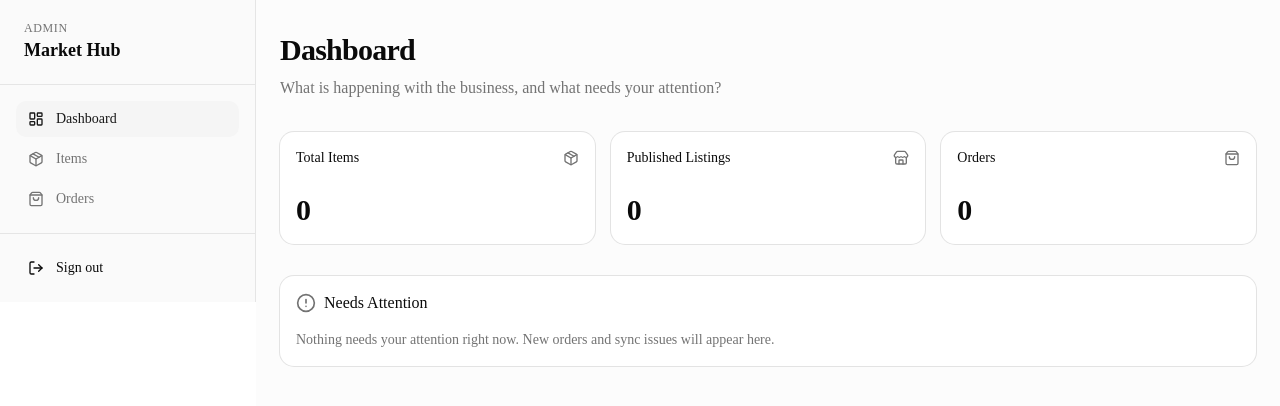
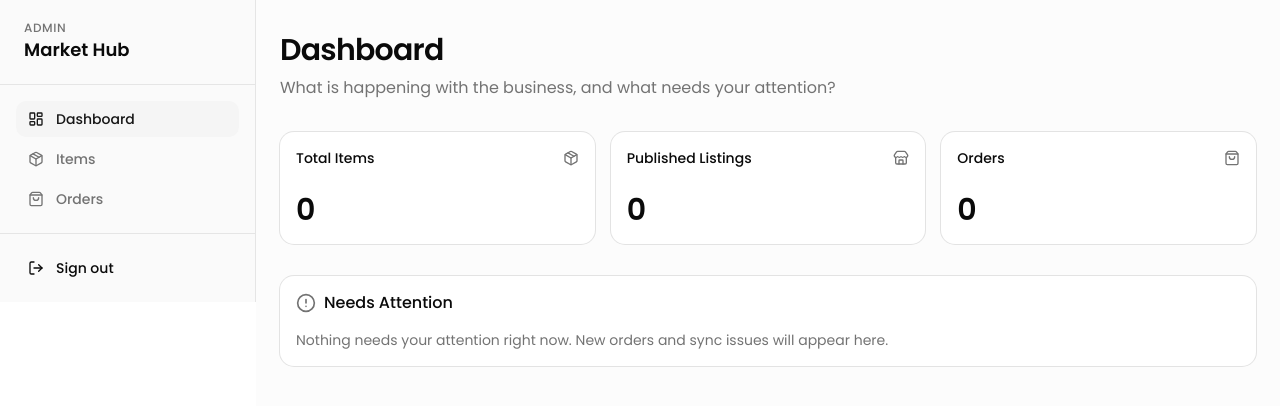
Before and after one commit to chriscrisci-code/markethub, a Next.js app: page /dashboard in a window 1280 px wide. Shown: the top 406 px of the page. Built offline with nearby package versions, Linux system fonts and the light colour scheme; no server answers; the database is empty.

Commit message:
Switch site typography from Geist to Poppins.
Load Poppins via next/font at the root and wire sans, mono, and heading tokens so all pages and canvas labels use the same family.

Co-authored-by: Cursor <cursoragent@cursor.com>

```diff
--- a/src/app/globals.css
+++ b/src/app/globals.css
@@ -7,9 +7,9 @@
 @theme inline {
   --color-background: var(--background);
   --color-foreground: var(--foreground);
-  --font-sans: var(--font-sans);
-  --font-mono: var(--font-geist-mono);
-  --font-heading: var(--font-sans);
+  --font-sans: var(--font-poppins);
+  --font-mono: var(--font-poppins);
+  --font-heading: var(--font-poppins);
   --color-sidebar-ring: var(--sidebar-ring);
   --color-sidebar-border: var(--sidebar-border);
   --color-sidebar-accent-foreground: var(--sidebar-accent-foreground);
--- a/src/app/layout.tsx
+++ b/src/app/layout.tsx
@@ -1,16 +1,12 @@
 import type { Metadata } from "next";
-import { Geist, Geist_Mono } from "next/font/google";
+import { Poppins } from "next/font/google";
 import { Toaster } from "@/components/ui/sonner";
 import "./globals.css";
 
-const geistSans = Geist({
-  variable: "--font-geist-sans",
+const poppins = Poppins({
+  variable: "--font-poppins",
   subsets: ["latin"],
-});
-
-const geistMono = Geist_Mono({
-  variable: "--font-geist-mono",
-  subsets: ["latin"],
+  weight: ["400", "500", "600", "700"],
 });
 
 export const metadata: Metadata = {
@@ -22,7 +18,7 @@ export default function RootLayout({ children }: { children: React.ReactNode })
   return (
     <html
       lang="en"
-      className={`${geistSans.variable} ${geistMono.variable} h-full antialiased`}
+      className={`${poppins.variable} h-full antialiased`}
     >
       <body className="min-h-full flex flex-col">
         {children}
--- a/src/components/admin/placement-canvas.tsx
+++ b/src/components/admin/placement-canvas.tsx
@@ -286,7 +286,7 @@ export function PlacementCanvas({
                       y={11}
                       fill={isZero ? "#18181b" : "#52525b"}
                       fontSize={9}
-                      fontFamily="ui-sans-serif, system-ui"
+                      fontFamily="Poppins, sans-serif"
                     >
                       {tick}
                     </text>
@@ -338,7 +338,7 @@ export function PlacementCanvas({
                       y={sy - 3}
                       fill={isZero ? "#18181b" : "#52525b"}
                       fontSize={9}
-                      fontFamily="ui-sans-serif, system-ui"
+                      fontFamily="Poppins, sans-serif"
                       transform={`rotate(-90, 10, ${sy - 3})`}
                     >
                       {tick}
@@ -576,6 +576,7 @@ export function PlacementCanvas({
                       y={Math.max(cursor.y - 28, display.printTop + 4)}
                       text={`${formatInches(cursorInPrint?.x ?? 0)} , ${formatInches(cursorInPrint?.y ?? 0)}`}
                       fontSize={11}
+                      fontFamily="Poppins, sans-serif"
                       fill="#dc2626"
                       fontStyle="bold"
                       listening={false}
```
